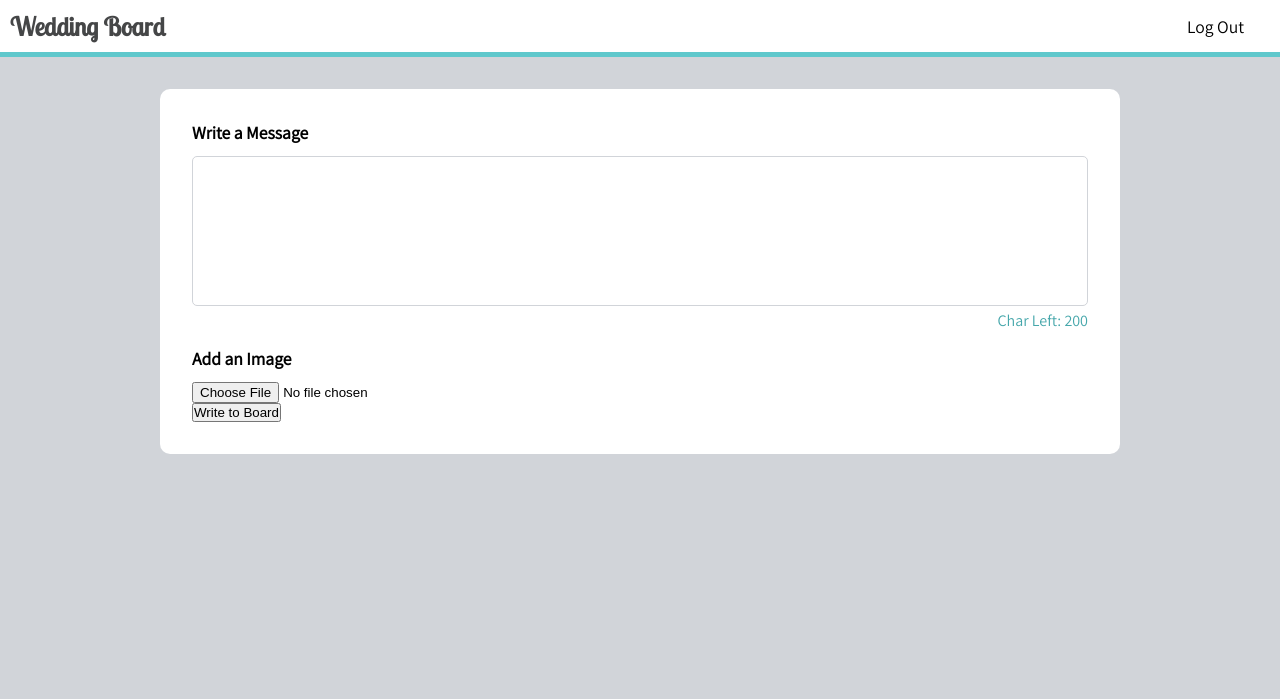
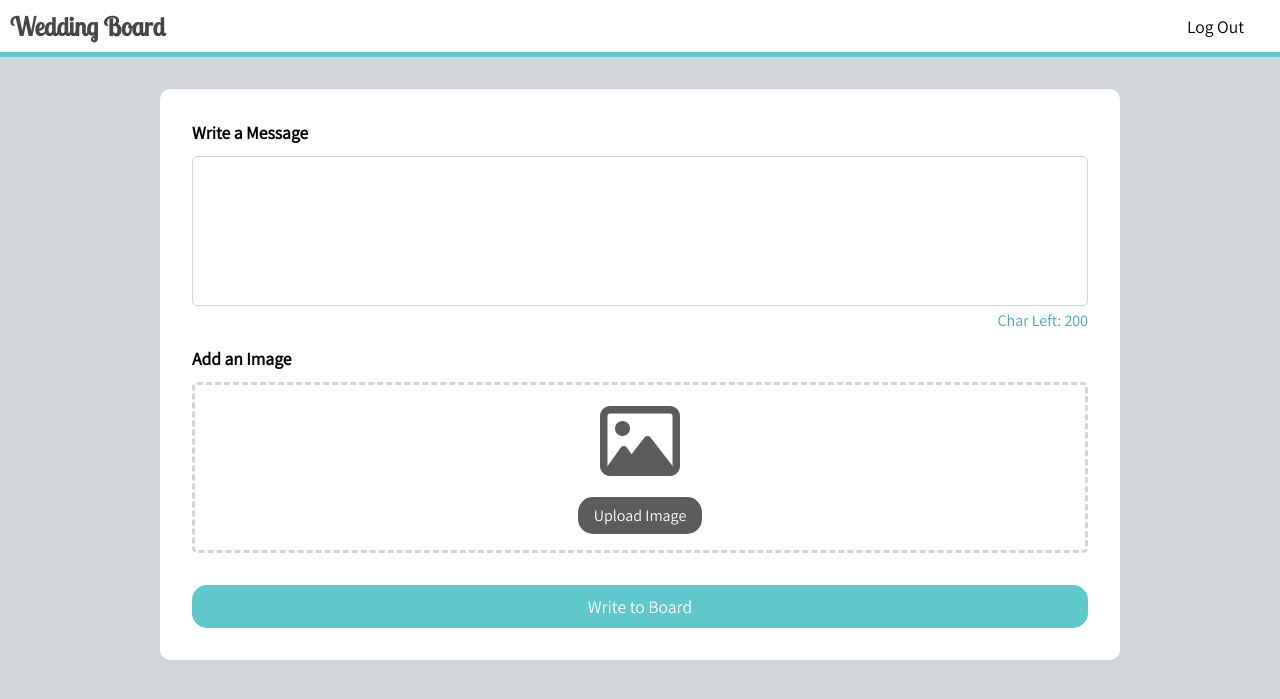
Before and after one commit to nicholemaldonado4/TheWeddingBoard, a PHP site: page /write_msg/write.php in a window 1280 px wide. Shown: the top 699 px of the page. Run offline with PHP 8.4, Linux system fonts and the light colour scheme; the visitor is signed in with stand-in values (Sample User, id 1); some libraries are stand-ins or nearby versions.

Commit message:
Added styling for image upload

```diff
--- a/css/write_msg/write.css
+++ b/css/write_msg/write.css
@@ -1,5 +1,6 @@
 :root {
   --charcoal: #454647;
+  --light-charcoal: #5b5c5e;
   --light-grey: #d1d4d9;
   --med-teal: #40aa9c;
   --light-teal: #53cfbe;
@@ -34,7 +35,7 @@ body {
   padding: 2rem;
 }
 
-.msg-sect label {
+.msg-sect h2 {
   font-size: 1.1rem;
   font-family: var(--ff-body);
   font-weight: bold;
@@ -67,6 +68,67 @@ textarea {
   margin-bottom: 1rem;
 }
 
+input[type="file"] {
+  opacity: 0;
+  position: absolute;
+  z-index: -1;
+}
+
+.hidden {
+  display: none;
+}
+
+.previewer {
+  display: flex;
+  justify-content: center;
+  flex-direction: column;
+  align-items: center;
+  border: dashed;
+  border-color: var(--light-grey);
+  border-width: 3px;
+  padding: 1rem 0px;
+  border-radius: 5px;
+}
+
+.input-btn {
+  background-color: var(--light-charcoal);
+  color: white;
+  font-size: 1rem;
+  font-family: var(--ff-body);
+  border-radius: 15px;
+  padding: 0.5rem 1rem;
+  cursor: pointer;
+  display: inline-block;
+  float: center;
+  margin-top: 1rem;
+}
+
+.input-btn:hover {
+  background-color: var(--charcoal);
+}
+
+.fa-image {
+  color: var(--light-charcoal);
+  font-size: 5rem;
+}
+
+input[type="submit"] {
+  color: white;
+  background-color: var(--med-aqua);
+  border-style: None;
+  font-size: 1.1rem;
+  font-family: var(--ff-body);
+  border-radius: 15px;
+  width: 100%;
+  padding: 10px 0px;
+  margin-top: 2rem;
+  cursor: pointer;
+}
+
+input[type="submit"]:hover {
+  background-color: var(--light-aqua);
+}
+
 @media all and (max-width: 900px) {
 
 }
--- a/write_msg/write.php
+++ b/write_msg/write.php
@@ -12,6 +12,7 @@
 
   <link rel="stylesheet"
           href="https://fonts.googleapis.com/css?family=Lobster Two|Assistant">
+  <link rel="stylesheet" href="https://cdnjs.cloudflare.com/ajax/libs/font-awesome/6.3.0/css/all.min.css">
   <link href="/css/write_msg/write.css" rel="stylesheet">
   <link href="/css/header.css" rel="stylesheet">
 
@@ -30,13 +31,18 @@
   <section class="msg-sect">
     <form>
       <div class="msg-div">
-        <label for="board_msg">Write a Message</label>
+        <h2 for="board_msg">Write a Message</h2>
         <textarea name="board_msg"></textarea>
         <p class="light-font">Char Left: <span id='char-left'>200</span></p>
       </div>
       <div>
-        <label for="board_img">Add an Image</label>
-        <input type="file" accept="image/png, image/jped" name="board_img">
+        <h2 for="board_img">Add an Image</h2>
+        <div class="previewer">
+          <img id="img-preview hidden">
+          <i class="fa-regular fa-image"></i>
+          <label for="board_img" class="input-btn">Upload Image</label>
+        </div>
+        <input type="file" accept="image/png, image/jped" name="file-img" id="board_img">
       </div>
       <input type="submit" value="Write to Board">
     </form>
```
